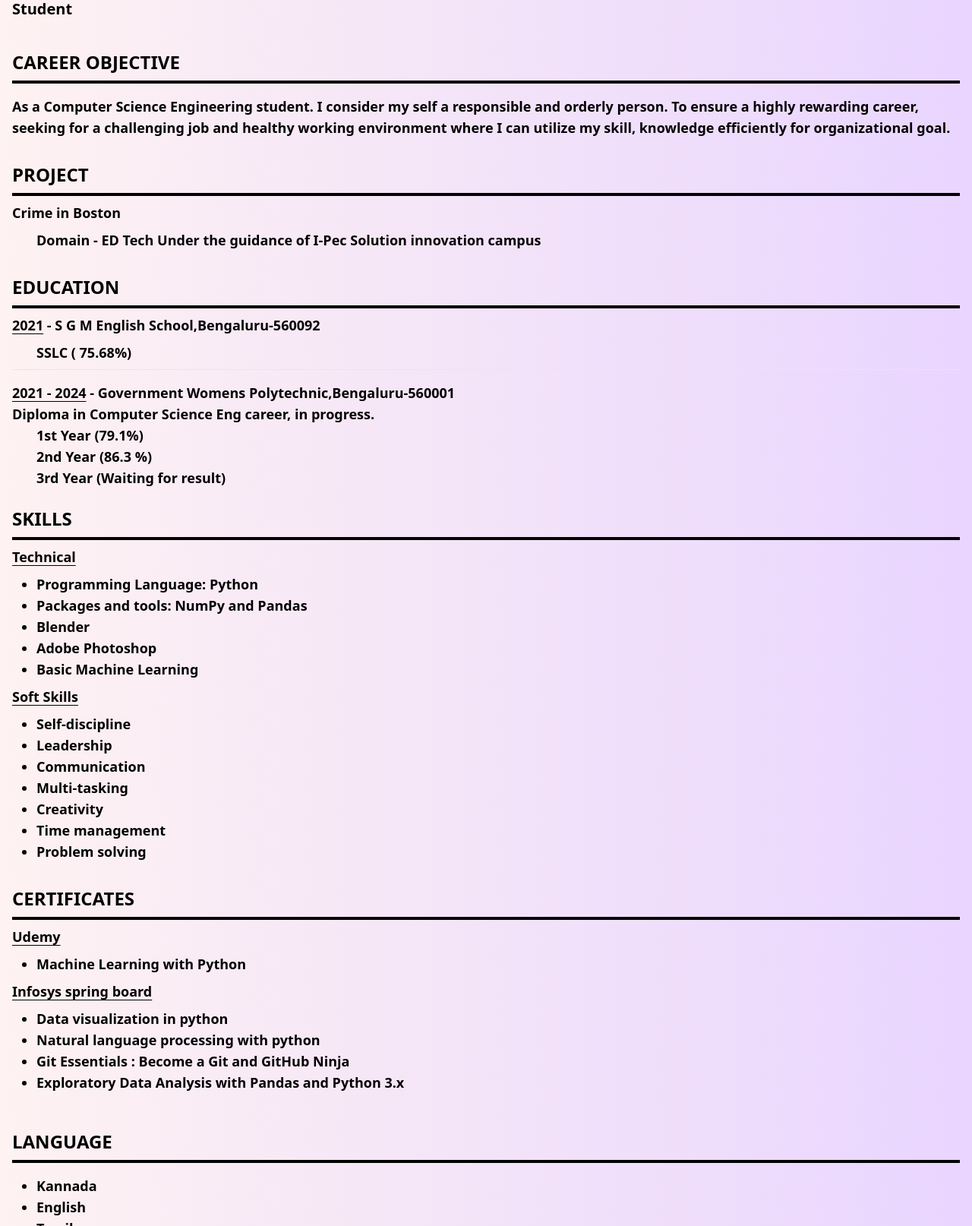
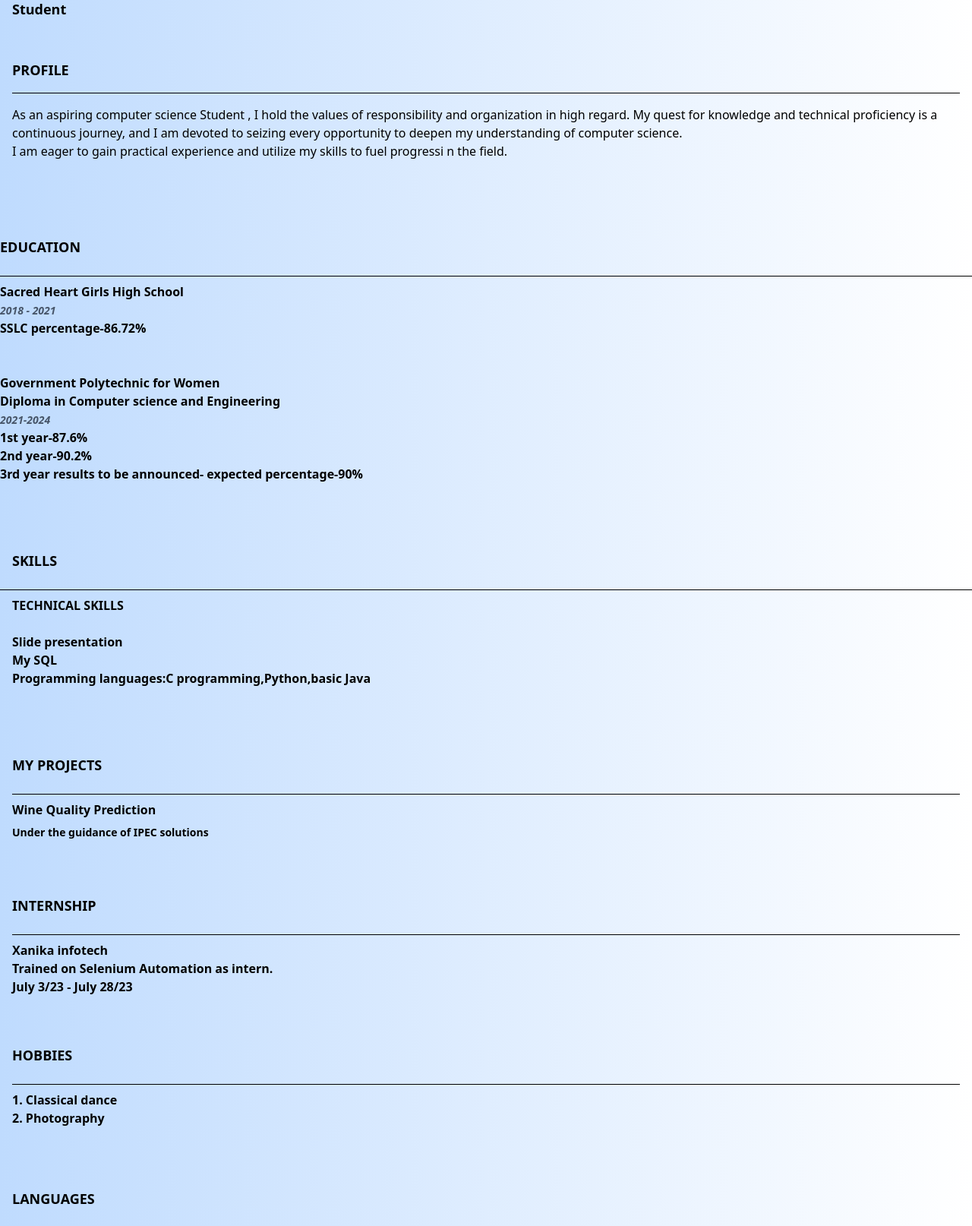
Before and after one commit to aisirisi/Aisiri-resume-2, a plain HTML site: page Index.html in a window 1280 px wide. Shown: the part 86-1700 px from the top of the page at 76% size. Drawn offline with nearby package versions, Linux system fonts and the light colour scheme.

Commit message:
Update Index.html

```diff
--- a/Index.html
+++ b/Index.html
@@ -7,22 +7,136 @@
     <title>Resume</title>
   </head>
   <body>
-    <main class="bg-gradient-to-r from-red-50 to-purple-200 px-4 py-4">
-        <h1 class="text-3xl font-bold py-4">JESY JEFF LAURA E</h1>
-        <h4 class="md:text-xl text-lg font-bold py-0">Student</h4>
-        <section class="py-10">
-          <heading class="md:text-2xl text-lg font-bold py-4">CAREER OBJECTIVE</heading>
-          <hr class="my-2 border-2 border-black" />
+    <div class="  bg-gradient-to-r from-blue-200 ">
+      <h1 class="text-3xl font-bold py-4 px-4">Aisiri H</h1>
+      <h4 class="text-lg font-bold py-4 px-4">Student</h4>
+      <section class="py-4 px-4">
+        <section class="my-5">
+          <h1 class="text-lg font-bold ">PROFILE</h1>
+          <hr class="my-4 border-black " ></hr>
+          <summary class="list-none ">
+            As an aspiring computer science Student , I hold the values of responsibility and organization in high regard. My quest for knowledge and technical proficiency is a continuous journey, and I am devoted to seizing every opportunity to deepen my understanding of computer science.<br> I am eager to gain practical experience and utilize my skills to fuel progressi n the field.
+          </summary>
+        </section><br>
+      </section>
+      <section class="my-6 ">
+        <h1 class="text-lg font-bold py-4 ">EDUCATION</h1>
+        <hr class="my-2 border-black" ></hr>
+        <span class="font-bold ">
+          Sacred Heart Girls High School
+          <span class="italic text-slate-600 text-sm "><br>2018 - 2021</span>
+        </span>
+            <div class="font-semibold ">
+              SSLC percentage-86.72%
+            </div>
+            <br>
+            <br>
+            <span class="font-bold">
+              Government Polytechnic for Women <br>
+              Diploma in Computer science and Engineering
+              <span class="italic text-slate-600 text-sm"
+                ><br>2021-2024</span
+              >
+            </span>
+            <div class="font-semibold">
+              1st year-87.6% <br> 2nd year-90.2% <br>3rd year results to be announced- expected percentage-90%
+            </div>
+          </section>
+          <br><br>
+
+
+
+
+        </section>
+          <h1 class="text-lg font-bold py-4 px-4"
+            >SKILLS</h1
+          >
+          <hr class="my-2 border-black " ></hr>
+          <h2 class="font-bold px-4">TECHNICAL SKILLS</h2><br>
+          <div class="font-semibold px-4">
+            Slide presentation<br>
+            My SQL<br>
+            Programming languages:C programming,Python,basic Java<br>
+
+
+
+          <br>
+          <br>
+
+        <section class="my-6">
+          <h1 class="text-lg font-bold py-4">MY PROJECTS</h1>
+          <hr class="my-2 border-black" ></hr>
           <section>
-            <ul class="list-none px-0 py-2 md:text-lg font-semibold">
-              <li>
-                As a Computer Science Engineering student. I consider my self a responsible and orderly person. To ensure a highly rewarding career, seeking for a challenging job and healthy working environment where I can utilize my skill, knowledge efficiently for organizational goal.
-              </li>
+            <h1 class="font-semibold"
+              >Wine Quality Prediction</h1
+            >
+            <p class="list-disc px-0 py-2 text-sm">
+            Under the guidance of IPEC solutions
+            </p>
           </section>
-        <section class="my-6">
-          <heading class="md:text-2xl text-lg font-bold py-4"
-            >PROJECT</heading
-          >
+          <br>
+          <br>
+
+
+          <h1 class="text-lg font-bold py-4">INTERNSHIP</h1>
+          <hr class="my-2 border-black" ></hr>
+
+          <span class="font-bold">
+              Xanika infotech
+            <div class="font-semibold">
+              Trained on Selenium Automation as intern.<br>
+              July 3/23 - July 28/23
+            </div><br><br>
+
+            <section class="my-18">
+              <h1 class="text-lg font-bold py-4">HOBBIES</h1>
+              <hr class="my-2 border-black"></hr>
+              <summary class="list-none">
+                  1. Classical dance<br>2. Photography
+              </summary>
+            </section><br>
+
+            <section class="my-10">
+              <h1 class="text-lg font-bold py-4">LANGUAGES</h1>
+              <hr class="my-2 border-black" ></hr>
+              <summary class="list-none">
+                  1. English<br>2. Kannada<br>3.Hindi<br>
+              </summary>
+            </section><br>
+            <h1 class="text-lg font-bold py-4">CONTACT</h1>
+          <hr class="my-2 border-black" />
+          <section>
+
+            <a
+              href="mailto:aisirih25@gmail.com"
+              class="flex py-2 items-center gap-4"
+            >
+              <img
+                class="w-5 cursor-pointer"
+                src="https://cdn-icons-png.flaticon.com/512/666/666162.png"
+              /><span>aisirih25@gmail.com</span>
+            </a>
+            <a
+              target="_blank"
+              href="https://www.google.com/maps/place/13%C2%B017'39.6%22N+77%C2%B032'32.8%22E/@13.2943382,77.5398808,17z/data=!3m1!4b1!4m4!3m3!8m2!3d13.2943382!4d77.5424557?entry=ttu"
+              class="flex py-2 items-center gap-4"
+            >
+              <img
+                class="w-5 cursor-pointer"
+                src="https://cdn-icons-png.flaticon.com/128/447/447031.png"
+              /><span>Bangalore , Karnataka</span>
+            </a>
+          </section>
+
+        </section>
+      </div>
+          </ul>
+        </section>
+
+    </main>
+  </container>
+ </body>
+</html>
           <hr class="my-2 border-2 border-black" />
 
           <span class="md:text-lg font-bold">
```
